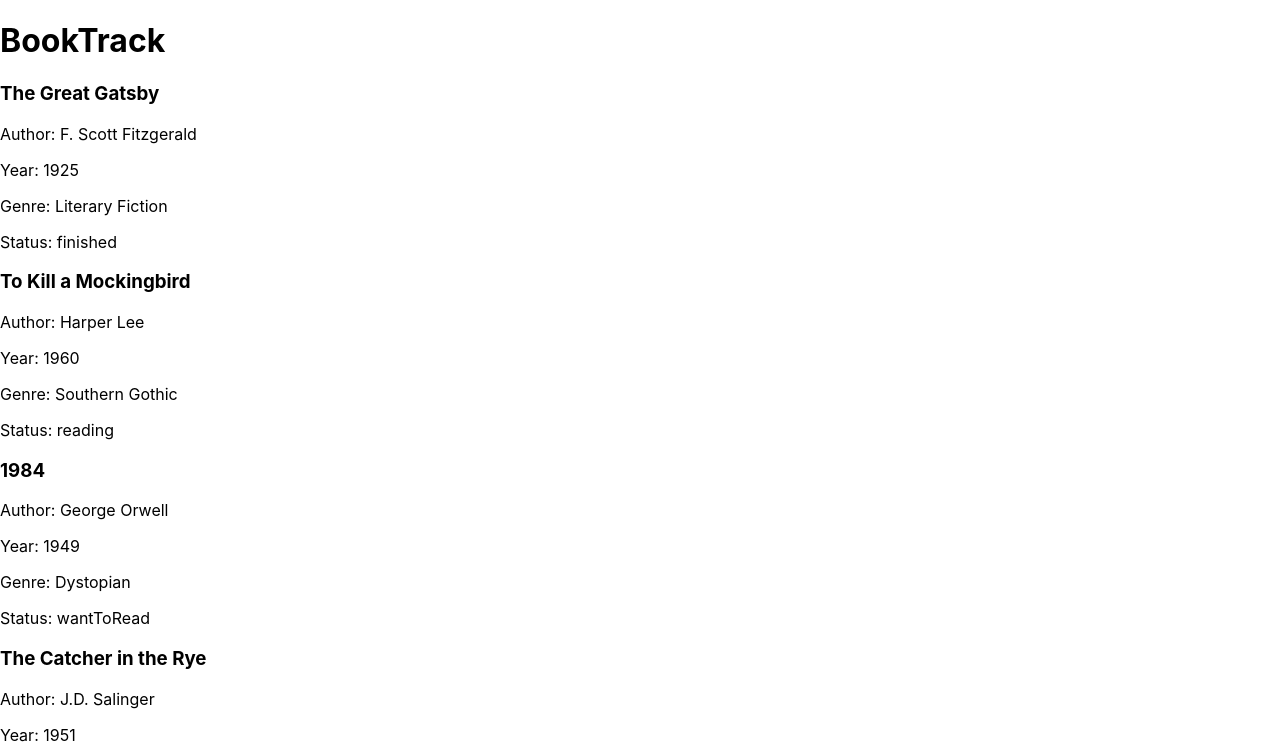
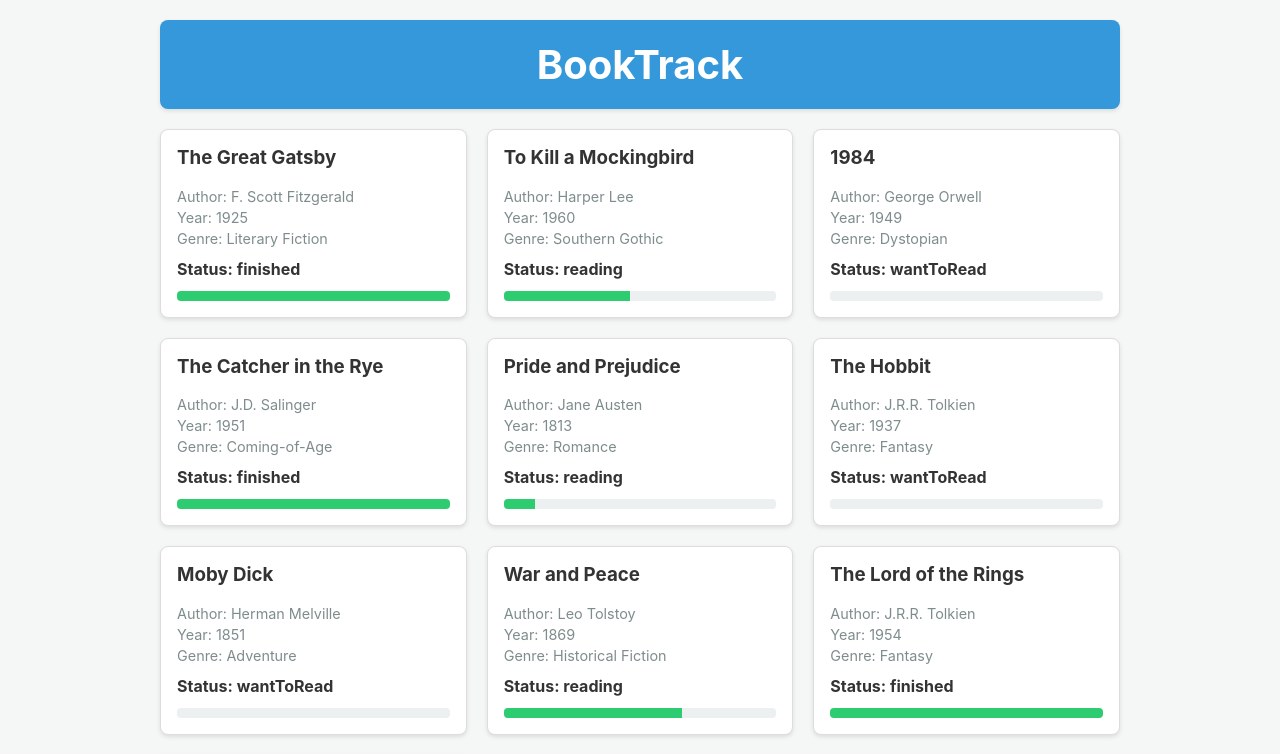
Before and after one commit to shhabib/booktrack-app, a React (Create React App) app: page / in a window 1280 px wide. Shown: the top 754 px of the page. Built offline with nearby package versions, Linux system fonts and the light colour scheme; data requests are answered from the project's data file.

Commit message:
feat: Implement presentational components, styling, and prop validation.

```diff
--- a/src/App.css
+++ b/src/App.css
@@ -0,0 +1,36 @@
+/* src/App.css */
+body {
+  background-color: var(--background-color);
+  color: var(--font-color);
+  font-family: var(--font-family-main);
+}
+
+.app-container {
+  max-width: 960px;
+  margin: 0 auto;
+  padding: 20px;
+}
+
+main {
+  margin-top: 20px;
+}
+
+header {
+  background-color: var(--primary-color);
+  color: var(--white);
+  padding: 20px;
+  text-align: center;
+  border-radius: var(--border-radius);
+  box-shadow: var(--box-shadow);
+}
+
+header h1 {
+  margin: 0;
+  font-size: 2.5rem;
+}
+
+.book-list {
+  display: grid;
+  grid-template-columns: repeat(auto-fill, minmax(300px, 1fr));
+  gap: 20px;
+}
--- a/src/App.js
+++ b/src/App.js
@@ -1,6 +1,7 @@
 import React, { useState, useEffect } from 'react';
 import BookList from './components/BookList';
 import Header from './Header';
+import './components.css'; // Styles for BookCard, ProgressBar, etc.
 
 function App() {
   const [books, setBooks] = useState([]);
--- /dev/null
+++ b/src/components.css
@@ -0,0 +1,46 @@
+/* src/components.css */
+
+/* BookCard Styles */
+.book-card {
+  background-color: var(--white);
+  border: 1px solid var(--border-color);
+  border-radius: var(--border-radius);
+  padding: 16px;
+  box-shadow: var(--box-shadow);
+  transition: box-shadow 0.3s ease-in-out;
+}
+
+.book-card:hover {
+  box-shadow: 0 4px 8px rgba(0,0,0,0.15);
+}
+
+.book-card h3 {
+  margin-top: 0;
+  color: var(--font-color);
+}
+
+.book-card p {
+  color: var(--dark-gray);
+  font-size: 0.9em;
+  margin: 4px 0;
+}
+
+.book-card-status {
+  font-weight: bold;
+  margin: 12px 0;
+}
+
+/* ProgressBar Styles */
+.progress-bar-container {
+  width: 100%;
+  background-color: var(--light-gray);
+  border-radius: 4px;
+  overflow: hidden;
+  height: 10px;
+}
+
+.progress-bar-filled {
+  height: 100%;
+  background-color: var(--secondary-color);
+  transition: width 0.5s ease-in-out;
+}
--- a/src/index.js
+++ b/src/index.js
@@ -1,6 +1,8 @@
 import React from 'react';
 import ReactDOM from 'react-dom/client';
 import './index.css';
+import './variables.css';
+import './App.css';
 import App from './App';
 
 const root = ReactDOM.createRoot(document.getElementById('root'));
--- /dev/null
+++ b/src/variables.css
@@ -0,0 +1,18 @@
+/* src/variables.css */
+:root {
+  --primary-color: #3498db;
+  --secondary-color: #2ecc71;
+  --background-color: #f4f7f6;
+  --font-color: #333;
+  --light-gray: #ecf0f1;
+  --dark-gray: #7f8c8d;
+  --white: #ffffff;
+  --border-color: #ddd;
+
+  --font-family-main: -apple-system, BlinkMacSystemFont, 'Segoe UI', 'Roboto', 'Oxygen',
+    'Ubuntu', 'Cantarell', 'Fira Sans', 'Droid Sans', 'Helvetica Neue',
+    sans-serif;
+
+  --box-shadow: 0 2px 4px rgba(0, 0, 0, 0.1);
+  --border-radius: 8px;
+}
```
